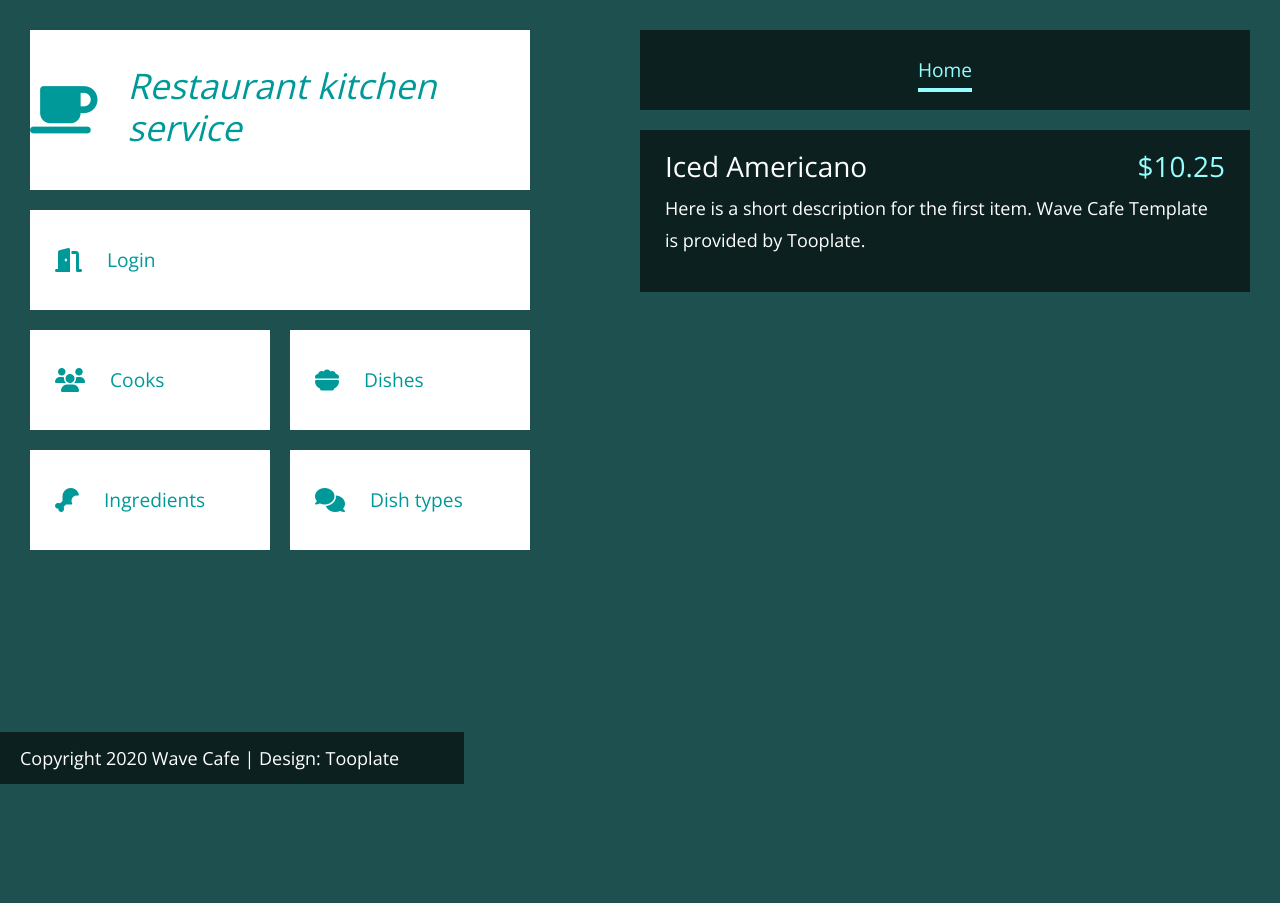
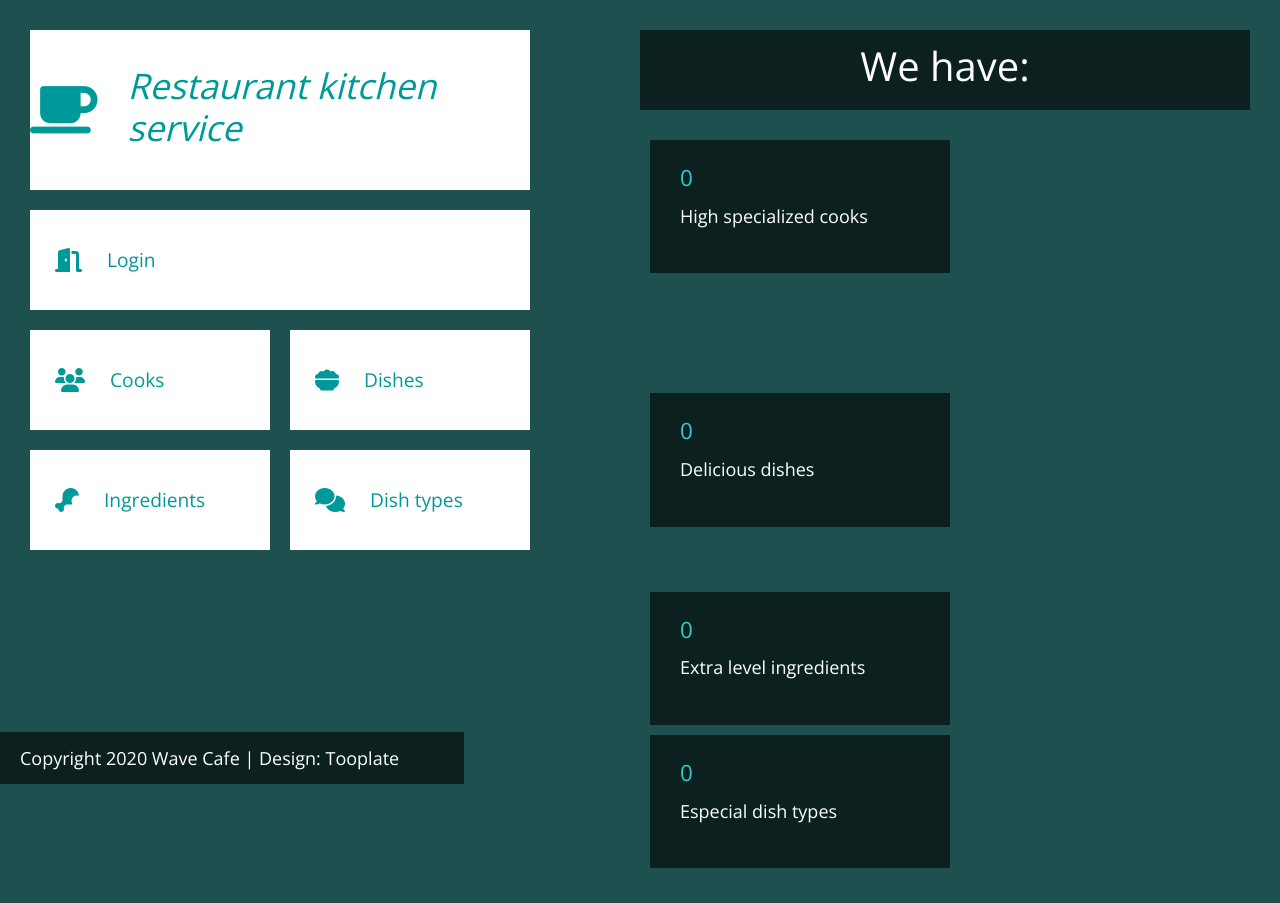
Before and after one commit to YKonoplyov/django-restaurant-kitchen-service, a Django app: page / in a window 1280 px wide. Before the commit the page ends 784 px from the top, so only its background shows below. Run offline with Django 4.2, Linux system fonts and the light colour scheme; data that the repository does not hold is empty; some libraries are stand-ins or nearby versions.

Commit message:
index view and page updated

```diff
--- a/kitchen/views.py
+++ b/kitchen/views.py
@@ -1,3 +1,4 @@
+from django.contrib.auth import get_user_model
 from django.contrib.auth.mixins import LoginRequiredMixin
 from django.shortcuts import render, redirect
 from django.urls import reverse_lazy
@@ -14,7 +15,12 @@ from kitchen.models import Cook, Ingredient, DishType, Dish
 class Index(generic.View):
 
     def get_context_data(self, **kwargs):
-        context = {}
+        context = {
+            "cooks": len(get_user_model().objects.all()),
+            "dishes": len(Dish.objects.all()),
+            "ingredients": len(Ingredient.objects.all()),
+            "dish_types": len(DishType.objects.all())
+        }
         return context
 
     def get(self, request):
--- a/static/css/tooplate-wave-cafe.css
+++ b/static/css/tooplate-wave-cafe.css
@@ -271,8 +271,15 @@ h2 { margin-top: 0; }
 }
 
 .tm-special-item {
-    max-width: 320px;
-    margin: 30px 10px;
+    min-height: 100px;
+    min-width: 300px;
+    margin: 60px 20px;
+}
+
+.tm-special-item-bottom {
+    min-height: 100px;
+    min-width: 300px;
+    margin: 5px 20px;
 }
 
 .tm-special-item-title { font-size: 1.4rem; }
@@ -428,38 +435,12 @@ h2 { margin-top: 0; }
   display: inline-block;
 }
 
-/* Dropdown Content (Hidden by Default) */
-.dropdown-content {
-  display: none;
-  position: absolute;
-  background-color: #f6f6f6;
-  min-width: 230px;
-  border: 1px solid #ddd;
-  z-index: 1;
-}
-
-/* Links inside the dropdown */
-.dropdown-content a {
-  color: black;
-  padding: 12px 16px;
-  text-decoration: none;
-  display: block;
-}
-
-/* Change color of dropdown links on hover */
-.dropdown-content a:hover {background-color: #f1f1f1}
-
-/* Show the dropdown menu (use JS to add this class to the .dropdown-content container when the user clicks on the dropdown button) */
-.show {display:block;}
-
-.dropdown-menu {
-    width: 300px !important;
-    height: 150px !important;
-}
-
-
 .footer-custom{
   position: fixed;
   left: 0;
   bottom: 0;
 }
+
+.site-name {
+    color: #099 !important;
+}
--- a/templates/includes/sidebar.html
+++ b/templates/includes/sidebar.html
@@ -2,7 +2,7 @@
   <div class="tm-left-inner">
     <div class="tm-site-header">
       <i class="fas fa-coffee fa-3x tm-site-logo"></i>
-      <h1 class="tm-site-name">Restaurant kitchen service</h1>
+      <h1 class="tm-site-name"><a class="site-name" href="{% url 'kitchen:index' %}">Restaurant kitchen service</a></h1>
     </div>
     <nav class="tm-site-nav">
       <ul class="tm-site-nav-ul">
--- a/templates/kitchen/index.html
+++ b/templates/kitchen/index.html
@@ -4,7 +4,37 @@
   <title>Home page</title>
 {% endblock %}
 
-{% block content %}
-  <h1>Welcome to the best restaurant service</h1>
-  <p>{{ some_key }}</p>
+{% block navigation_pages %}
+  <li>
+    <h1>We have:</h1>
+  </li>
 {% endblock %}
+
+{% block list_content %}
+ <div id="special" class="tm-page-content">
+            <div class="tm-special-items">
+              <div class="tm-black-bg tm-special-item">
+                <div class="tm-special-item-description">
+                  <h2 class="tm-text-primary tm-special-item-title">{{ cooks }}</h2>
+                  <p class="tm-special-item-text">High specialized cooks</p>
+                </div>
+              </div>
+              <div class="tm-black-bg tm-special-item">
+                <div class="tm-special-item-description">
+                  <h2 class="tm-text-primary tm-special-item-title">{{ dishes }}</h2>
+                  <p class="tm-special-item-text">Delicious dishes</p>
+                </div>
+              </div>
+              <div class="tm-black-bg tm-special-item-bottom">
+                <div class="tm-special-item-description">
+                  <h2 class="tm-text-primary tm-special-item-title">{{ ingredients }}</h2>
+                  <p class="tm-special-item-text">Extra level ingredients</p>
+                </div>
+              </div>
+              <div class="tm-black-bg tm-special-item-bottom">
+                <div class="tm-special-item-description">
+                  <h2 class="tm-text-primary tm-special-item-title">{{ dish_types }}</h2>
+                  <p class="tm-special-item-text">Especial dish types</p>
+                </div>
+              </div>
+{% endblock %}
```
